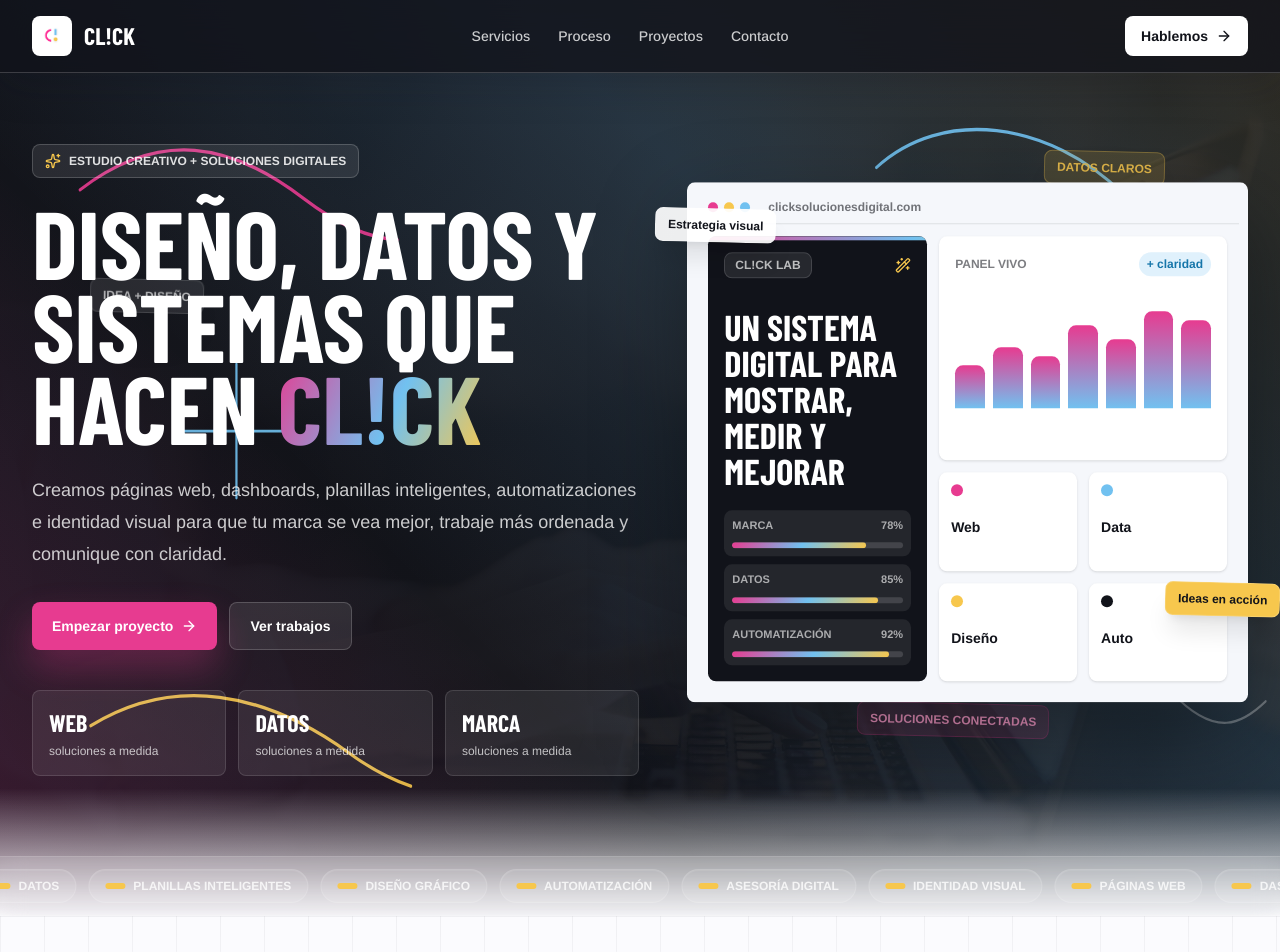
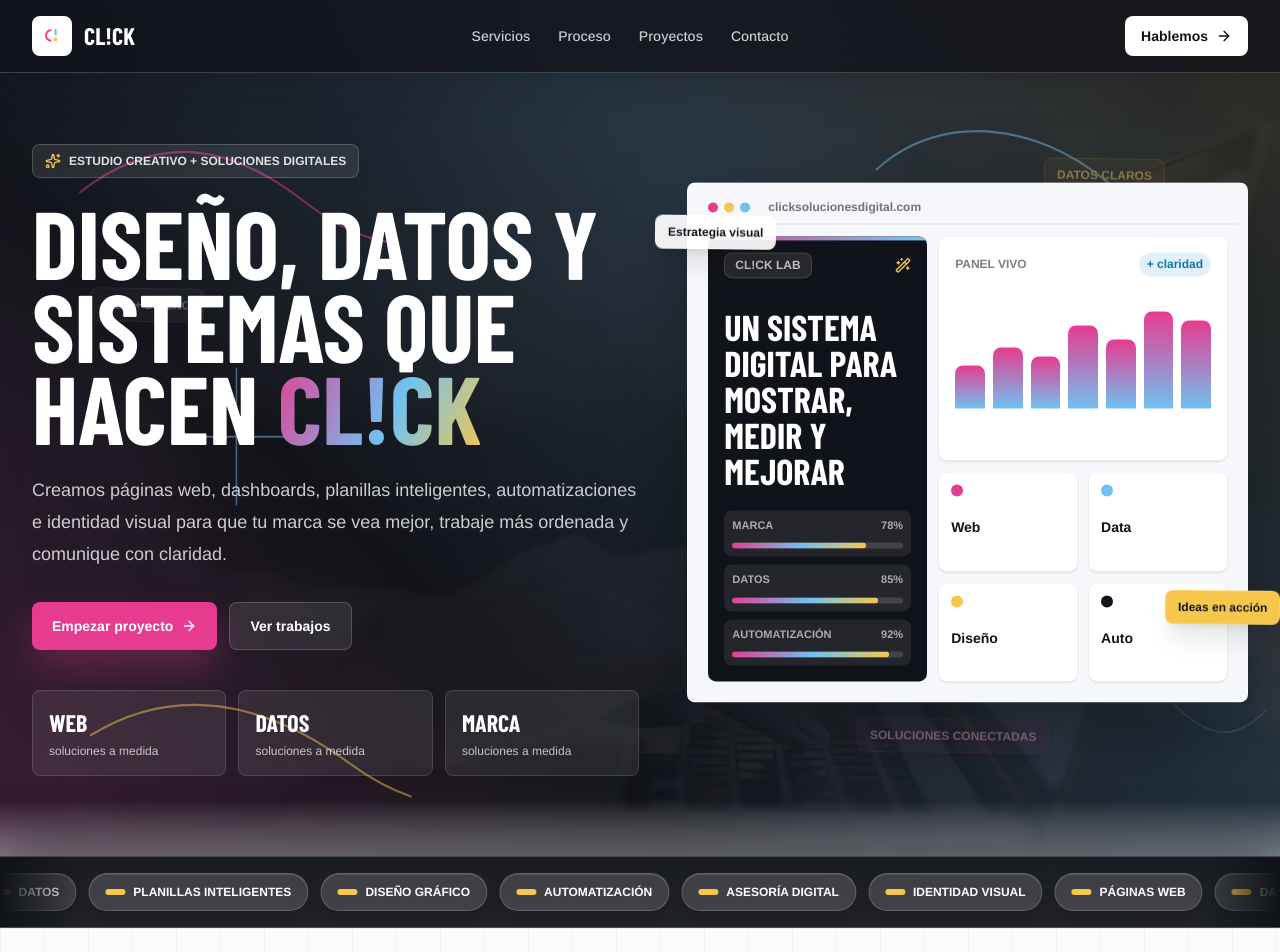
Before and after one commit to clicksolucionesdigital/Web, a Next.js app: page / in a window 1280 px wide. Shown: the top 952 px of the page. Built offline with nearby package versions, Linux system fonts and the light colour scheme; a web font is replaced by a local one.

Commit message:
style: pulir interacciones de home

```diff
--- a/app/globals.css
+++ b/app/globals.css
@@ -220,11 +220,56 @@ body {
 }
 
 .ticker-pill {
-  box-shadow: inset 0 1px 0 rgba(255, 255, 255, 0.08);
+  transition:
+    transform 220ms ease,
+    border-color 220ms ease,
+    background-color 220ms ease,
+    box-shadow 220ms ease;
+  box-shadow:
+    inset 0 1px 0 rgba(255, 255, 255, 0.12),
+    0 10px 24px rgba(0, 0, 0, 0.14);
 }
 
 [data-meter] {
   transform-origin: left center;
+}
+
+.interactive-card {
+  isolation: isolate;
+  position: relative;
+  transition:
+    transform 260ms ease,
+    border-color 260ms ease,
+    background-color 260ms ease,
+    box-shadow 260ms ease;
+}
+
+.interactive-card > * {
+  position: relative;
+  z-index: 1;
+}
+
+.interactive-card::before {
+  background:
+    radial-gradient(circle at 18% 0%, rgba(113, 193, 240, 0.22), transparent 36%),
+    radial-gradient(circle at 95% 18%, rgba(231, 59, 144, 0.18), transparent 38%),
+    linear-gradient(135deg, rgba(247, 199, 77, 0.08), transparent 42%);
+  content: "";
+  inset: 0;
+  opacity: 0;
+  pointer-events: none;
+  position: absolute;
+  transition: opacity 260ms ease;
+  z-index: 0;
+}
+
+.interactive-chip {
+  transition:
+    transform 220ms ease,
+    border-color 220ms ease,
+    background-color 220ms ease,
+    color 220ms ease,
+    box-shadow 220ms ease;
 }
 
 .sketch-card {
@@ -270,6 +315,37 @@ body {
   }
 }
 
+@media (hover: hover) and (pointer: fine) {
+  .interactive-card:hover {
+    border-color: color-mix(in srgb, var(--click-cyan) 42%, rgba(255, 255, 255, 0.2));
+    box-shadow:
+      0 26px 70px rgba(17, 19, 26, 0.14),
+      0 0 0 1px rgba(113, 193, 240, 0.08);
+    transform: translateY(-6px) scale(1.012);
+  }
+
+  .interactive-card:hover::before {
+    opacity: 1;
+  }
+
+  .interactive-chip:hover,
+  .ticker-pill:hover {
+    border-color: color-mix(in srgb, var(--click-pink) 36%, white);
+    box-shadow:
+      0 12px 28px rgba(231, 59, 144, 0.16),
+      0 0 0 1px rgba(247, 199, 77, 0.12);
+    transform: translateY(-2px) scale(1.035);
+  }
+
+  .interactive-chip:hover {
+    background-color: color-mix(in srgb, var(--click-pink) 10%, white);
+  }
+
+  .ticker-track:hover {
+    animation-play-state: paused;
+  }
+}
+
 @media (prefers-reduced-motion: reduce) {
   *,
   *::before,
--- a/components/home/home-page.tsx
+++ b/components/home/home-page.tsx
@@ -289,9 +289,9 @@ export function HomePage() {
       );
 
       gsap.to("[data-float-card]", {
-        y: -14,
-        rotation: 1.4,
-        duration: 3.2,
+        y: -9,
+        rotation: 0.8,
+        duration: 3.8,
         ease: "sine.inOut",
         repeat: -1,
         yoyo: true,
@@ -472,7 +472,7 @@ function HeroSection() {
             className="mt-10 hidden max-w-2xl grid-cols-3 gap-3 text-sm text-white/72 sm:grid"
           >
             {["Web", "Datos", "Marca"].map((item) => (
-              <div key={item} className="rounded-[8px] border border-white/12 bg-white/8 p-4">
+              <div key={item} className="interactive-card overflow-hidden rounded-[8px] border border-white/12 bg-white/8 p-4">
                 <div className="font-heading text-2xl font-bold uppercase text-white">
                   {item}
                 </div>
@@ -500,13 +500,13 @@ function CreativeBackdrop({ variant }: { variant: "hero" | "process" }) {
       aria-hidden="true"
       className={cn(
         "pointer-events-none absolute inset-0 overflow-hidden",
-        isHero ? "-z-10 opacity-90" : "z-0 opacity-70"
+        isHero ? "-z-10 opacity-[0.32] sm:opacity-[0.48]" : "z-0 opacity-[0.12] sm:opacity-[0.18]"
       )}
     >
       <svg
         className={cn(
           "absolute inset-0 h-full w-full",
-          isHero ? "text-white/36" : "text-white/28"
+          isHero ? "text-white/18 sm:text-white/24" : "text-white/15"
         )}
         viewBox="0 0 1440 820"
         fill="none"
@@ -516,35 +516,35 @@ function CreativeBackdrop({ variant }: { variant: "hero" | "process" }) {
           data-doodle-path
           d="M90 170 C180 115 260 128 342 178 C444 240 512 220 604 146"
           stroke="#e73b90"
-          strokeWidth="3"
+          strokeWidth={isHero ? 2 : 1.4}
           strokeLinecap="round"
         />
         <path
           data-doodle-path
           d="M986 150 C1060 96 1180 108 1264 174 C1326 224 1360 226 1408 188"
           stroke="#71c1f0"
-          strokeWidth="3"
+          strokeWidth={isHero ? 2 : 1.4}
           strokeLinecap="round"
         />
         <path
           data-doodle-path
           d="M102 650 C196 604 298 620 392 674 C502 738 604 718 712 650"
           stroke="#f7c74d"
-          strokeWidth="3"
+          strokeWidth={isHero ? 2 : 1.4}
           strokeLinecap="round"
         />
         <path
           data-doodle-path
           d="M1148 610 C1202 574 1268 578 1318 620 C1368 662 1398 648 1424 628"
           stroke="currentColor"
-          strokeWidth="2"
+          strokeWidth={isHero ? 1.6 : 1.1}
           strokeLinecap="round"
         />
         <path
           data-doodle-path
           d="M1018 368 L1092 332 L1070 412 L1146 382"
           stroke="#f7c74d"
-          strokeWidth="3"
+          strokeWidth={isHero ? 2 : 1.4}
           strokeLinecap="round"
           strokeLinejoin="round"
         />
@@ -552,56 +552,47 @@ function CreativeBackdrop({ variant }: { variant: "hero" | "process" }) {
           data-doodle-path
           d="M206 386 H324 M266 326 V446"
           stroke="#71c1f0"
-          strokeWidth="2.5"
+          strokeWidth={isHero ? 1.8 : 1.2}
           strokeLinecap="round"
         />
       </svg>
 
+      {isHero ? (
+        <>
           <span
             data-float-card
-        className={cn(
-          "absolute left-[7%] top-[32%] hidden rounded-[8px] border px-3 py-2 text-xs font-bold uppercase shadow-2xl md:block",
-          isHero
-            ? "border-white/14 bg-white/10 text-white/72 backdrop-blur"
-            : "border-white/12 bg-white/8 text-white/58"
-        )}
+            className="absolute left-[7%] top-[32%] hidden rounded-[8px] border border-white/10 bg-white/7 px-3 py-2 text-xs font-bold uppercase text-white/58 shadow-xl backdrop-blur md:block"
           >
             idea + diseño
           </span>
           <span
             data-float-card
-        className={cn(
-          "absolute right-[9%] top-[18%] hidden rounded-[8px] border px-3 py-2 text-xs font-bold uppercase shadow-2xl lg:block",
-          isHero
-            ? "border-[#f7c74d]/34 bg-[#f7c74d]/16 text-[#f7c74d]"
-            : "border-[#71c1f0]/24 bg-[#71c1f0]/12 text-[#9bd8ff]"
-        )}
+            className="absolute right-[9%] top-[18%] hidden rounded-[8px] border border-[#f7c74d]/22 bg-[#f7c74d]/10 px-3 py-2 text-xs font-bold uppercase text-[#f9d982] shadow-xl lg:block"
           >
             datos claros
           </span>
           <span
             data-float-card
-        className={cn(
-          "absolute bottom-[18%] right-[18%] hidden rounded-[8px] border px-3 py-2 text-xs font-bold uppercase shadow-2xl md:block",
-          isHero
-            ? "border-[#e73b90]/28 bg-[#e73b90]/14 text-[#ff9dcc]"
-            : "border-[#e73b90]/24 bg-[#e73b90]/12 text-[#ff9dcc]"
-        )}
+            className="absolute bottom-[18%] right-[18%] hidden rounded-[8px] border border-[#e73b90]/18 bg-[#e73b90]/9 px-3 py-2 text-xs font-bold uppercase text-[#ffb9dc] shadow-xl md:block"
           >
             soluciones conectadas
           </span>
+        </>
+      ) : null}
     </div>
   );
 }
 
 function ServiceTicker() {
   return (
-    <div data-hero className="relative z-10 overflow-hidden border-y border-white/12 bg-white/8 py-3 backdrop-blur-md">
+    <div data-hero className="relative z-20 overflow-hidden border-y border-white/18 bg-[#11131a]/92 py-4 shadow-[0_-18px_54px_rgba(17,19,26,0.32),0_18px_60px_rgba(17,19,26,0.22)] backdrop-blur-xl">
+      <div className="pointer-events-none absolute inset-y-0 left-0 z-10 w-20 bg-[linear-gradient(90deg,#11131a,rgba(17,19,26,0))]" aria-hidden="true" />
+      <div className="pointer-events-none absolute inset-y-0 right-0 z-10 w-20 bg-[linear-gradient(270deg,#11131a,rgba(17,19,26,0))]" aria-hidden="true" />
       <div className="ticker-track flex w-max gap-3">
         {[...tickerItems, ...tickerItems].map((item, index) => (
           <span
             key={`${item}-${index}`}
-            className="ticker-pill inline-flex items-center gap-2 rounded-full border border-white/14 bg-white/9 px-4 py-2 text-xs font-bold uppercase text-white/78"
+            className="ticker-pill inline-flex items-center gap-2 rounded-full border border-white/18 bg-white/15 px-4 py-2.5 text-xs font-bold uppercase text-white shadow-[0_10px_24px_rgba(0,0,0,0.18)]"
           >
             <span className="h-1.5 w-5 rounded-full bg-[#f7c74d]" />
             {item}
@@ -722,7 +713,7 @@ function ServicesSection() {
           description="Una base digital completa: diseño, desarrollo, datos y contenido visual trabajando en la misma dirección."
         />
 
-        <div className="mt-12 grid gap-4 sm:grid-cols-2 lg:grid-cols-3">
+        <div className="mt-12 grid items-stretch gap-4 sm:grid-cols-2 lg:grid-cols-3">
           {services.map((service) => (
             <ServiceCard key={service.title} service={service} />
           ))}
@@ -738,17 +729,17 @@ function ServiceCard({ service }: { service: Service }) {
   return (
     <Card
       data-card
-      className="rounded-[8px] border border-[#11131a]/8 bg-white/88 shadow-[0_20px_48px_rgba(17,19,26,0.08)] transition duration-300 hover:-translate-y-1 hover:shadow-[0_24px_70px_rgba(17,19,26,0.12)]"
+      className="interactive-card group h-full overflow-hidden rounded-[8px] border border-[#11131a]/8 bg-white/90 shadow-[0_20px_48px_rgba(17,19,26,0.08)]"
     >
-      <CardContent className="p-6">
-        <div className={cn("mb-8 inline-flex size-12 items-center justify-center rounded-[8px] ring-1", accentStyles[service.accent])}>
+      <CardContent className="flex h-full flex-col p-6">
+        <div className={cn("mb-8 inline-flex size-12 items-center justify-center rounded-[8px] ring-1 transition duration-300 group-hover:scale-110 group-hover:-rotate-2", accentStyles[service.accent])}>
           <Icon className="size-5" aria-hidden="true" />
         </div>
         <h3 className="font-heading text-3xl font-bold uppercase leading-none text-[#11131a]">
           {service.title}
         </h3>
-        <p className="mt-4 text-sm leading-7 text-[#4c5364]">{service.description}</p>
-        <div className="mt-6 flex items-center gap-2 text-sm font-bold text-[#11131a]">
+        <p className="mt-4 flex-1 text-sm leading-7 text-[#4c5364]">{service.description}</p>
+        <div className="mt-6 inline-flex w-fit items-center gap-2 rounded-full border border-[#11131a]/8 bg-[#fbfbfe] px-3 py-2 text-sm font-bold text-[#11131a] transition group-hover:border-[#e73b90]/18 group-hover:bg-[#e73b90]/7">
           <CheckCircle2 className="size-4 text-[#e73b90]" aria-hidden="true" />
           {service.proof}
         </div>
@@ -763,7 +754,7 @@ function WorkflowSection() {
       <div className="noise-panel absolute inset-0 opacity-80" aria-hidden="true" />
       <div className="absolute inset-0 bg-[linear-gradient(115deg,rgba(231,59,144,0.16),transparent_34%,rgba(113,193,240,0.14)_66%,rgba(247,199,77,0.08))]" aria-hidden="true" />
       <CreativeBackdrop variant="process" />
-      <div className="relative mx-auto max-w-7xl px-4 sm:px-6 lg:px-8">
+      <div className="relative z-10 mx-auto max-w-7xl px-4 sm:px-6 lg:px-8">
         <SectionHeader
           dark
           eyebrow="Cómo trabajamos"
@@ -773,7 +764,7 @@ function WorkflowSection() {
 
         <div className="mt-10 flex flex-wrap gap-2 text-xs font-bold uppercase text-white/68" data-reveal>
           {["Web", "Datos", "Diseño", "Planillas", "Automatización", "Asesoría"].map((item) => (
-            <span key={item} className="rounded-full border border-white/12 bg-white/7 px-3 py-2">
+            <span key={item} className="interactive-chip rounded-full border border-white/12 bg-white/7 px-3 py-2">
               {item}
             </span>
           ))}
@@ -787,22 +778,22 @@ function WorkflowSection() {
               <div
                 key={step.title}
                 data-card
-                className="group relative overflow-hidden rounded-[8px] border border-white/12 bg-white/7 p-6 backdrop-blur transition hover:-translate-y-1 hover:bg-white/10"
+                className="interactive-card group relative flex min-h-[328px] flex-col overflow-hidden rounded-[8px] border border-white/12 bg-[#252a38]/92 p-6 shadow-[0_20px_56px_rgba(0,0,0,0.18)] backdrop-blur transition hover:border-white/24"
               >
-                <div className="absolute inset-x-0 top-0 h-1 brand-gradient opacity-0 transition group-hover:opacity-100" />
+                <div className="absolute inset-x-0 top-0 z-20 h-1 brand-gradient opacity-0 transition group-hover:opacity-100" />
                 <div className="mb-8 flex items-center justify-between">
                   <span className="font-heading text-5xl font-extrabold uppercase text-white/18">
                     0{index + 1}
                   </span>
-                  <span className="inline-flex size-10 items-center justify-center rounded-[8px] bg-white/10 text-[#71c1f0] ring-1 ring-white/12">
+                  <span className="inline-flex size-10 items-center justify-center rounded-[8px] bg-white/10 text-[#71c1f0] ring-1 ring-white/12 transition duration-300 group-hover:scale-110 group-hover:bg-[#71c1f0]/18 group-hover:text-[#9bd8ff]">
                     <StepIcon className="size-5" aria-hidden="true" />
                   </span>
                 </div>
                 <h3 className="font-heading text-3xl font-bold uppercase leading-none">
                   {step.title}
                 </h3>
-                <p className="mt-4 text-sm leading-7 text-white/68">{step.description}</p>
-                <p className="mt-6 text-xs font-bold uppercase text-[#f7c74d]">{step.signal}</p>
+                <p className="mt-4 flex-1 text-sm leading-7 text-white/68">{step.description}</p>
+                <p className="mt-auto pt-6 text-xs font-bold uppercase leading-5 text-[#f7c74d]">{step.signal}</p>
               </div>
             );
           })}
@@ -822,13 +813,13 @@ function ProjectsSection() {
             title="Portfolio visual para mostrar lo que Click puede crear."
             description="Una selección inicial con capturas y composiciones del material disponible, lista para reemplazar por casos definitivos."
           />
-          <div data-reveal className="rounded-[8px] border border-[#11131a]/8 bg-[#fbfbfe] p-4">
+          <div data-reveal className="interactive-card group overflow-hidden rounded-[8px] border border-[#11131a]/8 bg-[#fbfbfe] p-4">
             <Image
               src={assetPath("/assets/images/brand-composition.jpg")}
               alt="Composicion visual de marca Click"
               width={820}
               height={520}
-              className="aspect-[16/8] w-full rounded-[8px] object-cover"
+              className="aspect-[16/8] w-full rounded-[8px] object-cover transition duration-700 group-hover:scale-[1.025]"
             />
           </div>
         </div>
@@ -860,13 +851,13 @@ function ProjectsSection() {
 
 function ProjectCard({ project }: { project: Project }) {
   return (
-    <article className="h-full overflow-hidden rounded-[8px] border border-[#11131a]/8 bg-[#fbfbfe] shadow-[0_20px_54px_rgba(17,19,26,0.09)]">
+    <article data-card className="interactive-card group h-full overflow-hidden rounded-[8px] border border-[#11131a]/8 bg-[#fbfbfe] shadow-[0_20px_54px_rgba(17,19,26,0.09)]">
       <div className="relative aspect-[16/10] overflow-hidden bg-[#11131a]">
         <Image
           src={project.image}
           alt={project.title}
           fill
-          className="object-cover transition duration-500 hover:scale-105"
+          className="object-cover transition duration-700 group-hover:scale-[1.06]"
           sizes="(min-width: 1100px) 33vw, (min-width: 720px) 50vw, 100vw"
         />
       </div>
@@ -880,7 +871,7 @@ function ProjectCard({ project }: { project: Project }) {
           {project.tags.map((tag) => (
             <span
               key={tag}
-              className="rounded-full border border-[#11131a]/10 bg-white px-3 py-1 text-xs font-bold text-[#11131a]/70"
+              className="interactive-chip rounded-full border border-[#11131a]/10 bg-white px-3 py-1 text-xs font-bold text-[#11131a]/70"
             >
               {tag}
             </span>
@@ -906,10 +897,10 @@ function TestimonialsSection() {
             <Card
               key={item.role}
               data-card
-              className="rounded-[8px] border border-[#11131a]/8 bg-white shadow-[0_18px_50px_rgba(17,19,26,0.07)]"
+              className="interactive-card group h-full overflow-hidden rounded-[8px] border border-[#11131a]/8 bg-white shadow-[0_18px_50px_rgba(17,19,26,0.07)]"
             >
               <CardContent className="p-6">
-                <Quote className="mb-8 size-8 text-[#71c1f0]" aria-hidden="true" />
+                <Quote className="mb-8 size-8 text-[#71c1f0] transition duration-300 group-hover:scale-110 group-hover:text-[#e73b90]" aria-hidden="true" />
                 <p className="text-base leading-8 text-[#252a35]">{item.quote}</p>
                 <p className="mt-6 text-sm font-bold text-[#e73b90]">{item.role}</p>
               </CardContent>
@@ -927,7 +918,7 @@ function ContactSection() {
       <div className="mx-auto max-w-7xl px-4 sm:px-6 lg:px-8">
         <div
           data-reveal
-          className="relative overflow-hidden rounded-[8px] bg-[#11131a] p-6 text-white shadow-[0_28px_90px_rgba(17,19,26,0.22)] sm:p-10 lg:p-12"
+          className="interactive-card relative overflow-hidden rounded-[8px] bg-[#11131a] p-6 text-white shadow-[0_28px_90px_rgba(17,19,26,0.22)] sm:p-10 lg:p-12"
         >
           <div className="absolute inset-0 opacity-65">
             <div className="absolute inset-0 bg-[linear-gradient(125deg,rgba(231,59,144,0.34),rgba(113,193,240,0.22),rgba(247,199,77,0.18))]" />
```
Also changed, not shown: 3 other files (tests, documents, lock files or other folders). Lines whose indentation alone changed are shown as unchanged.
